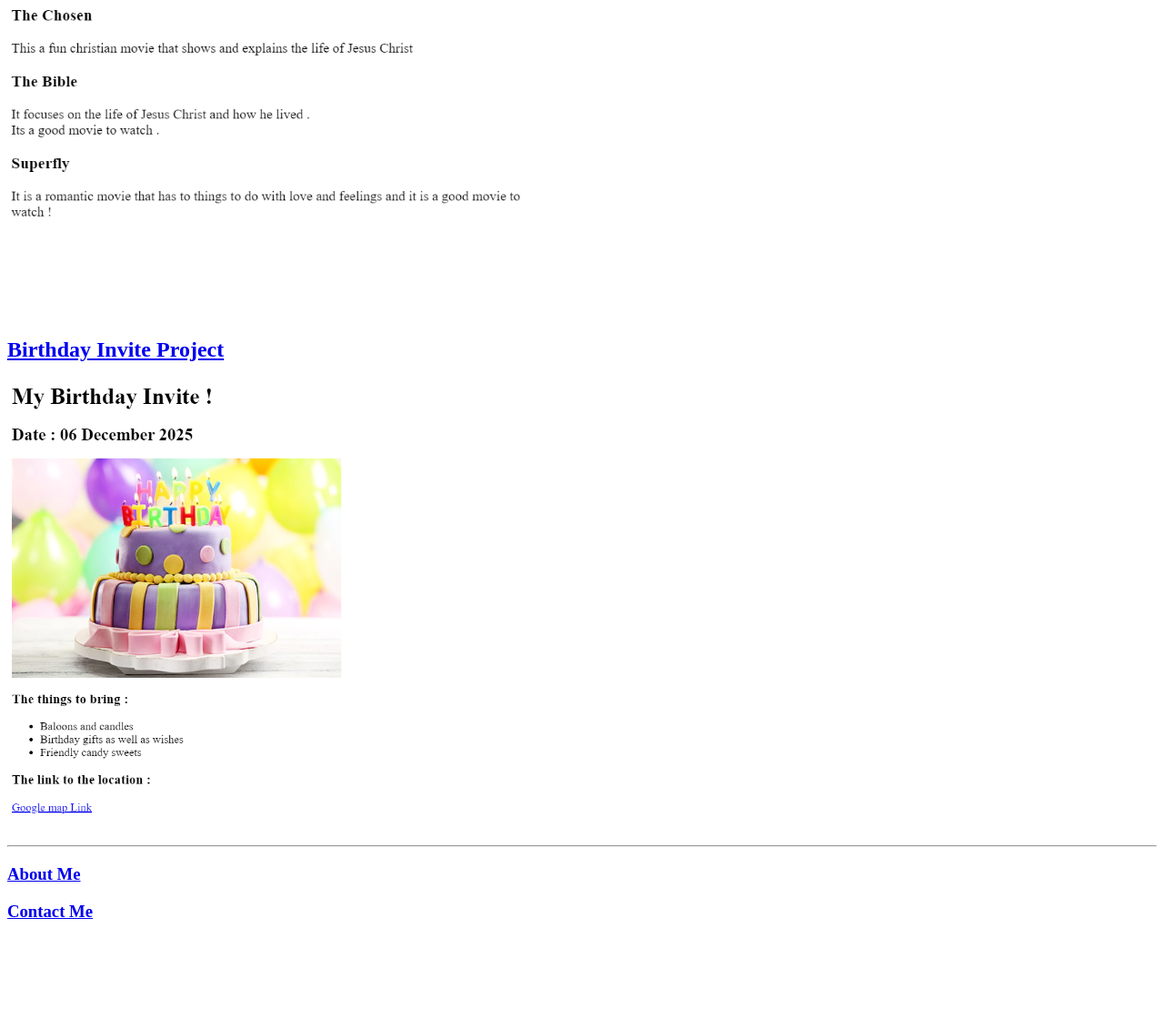
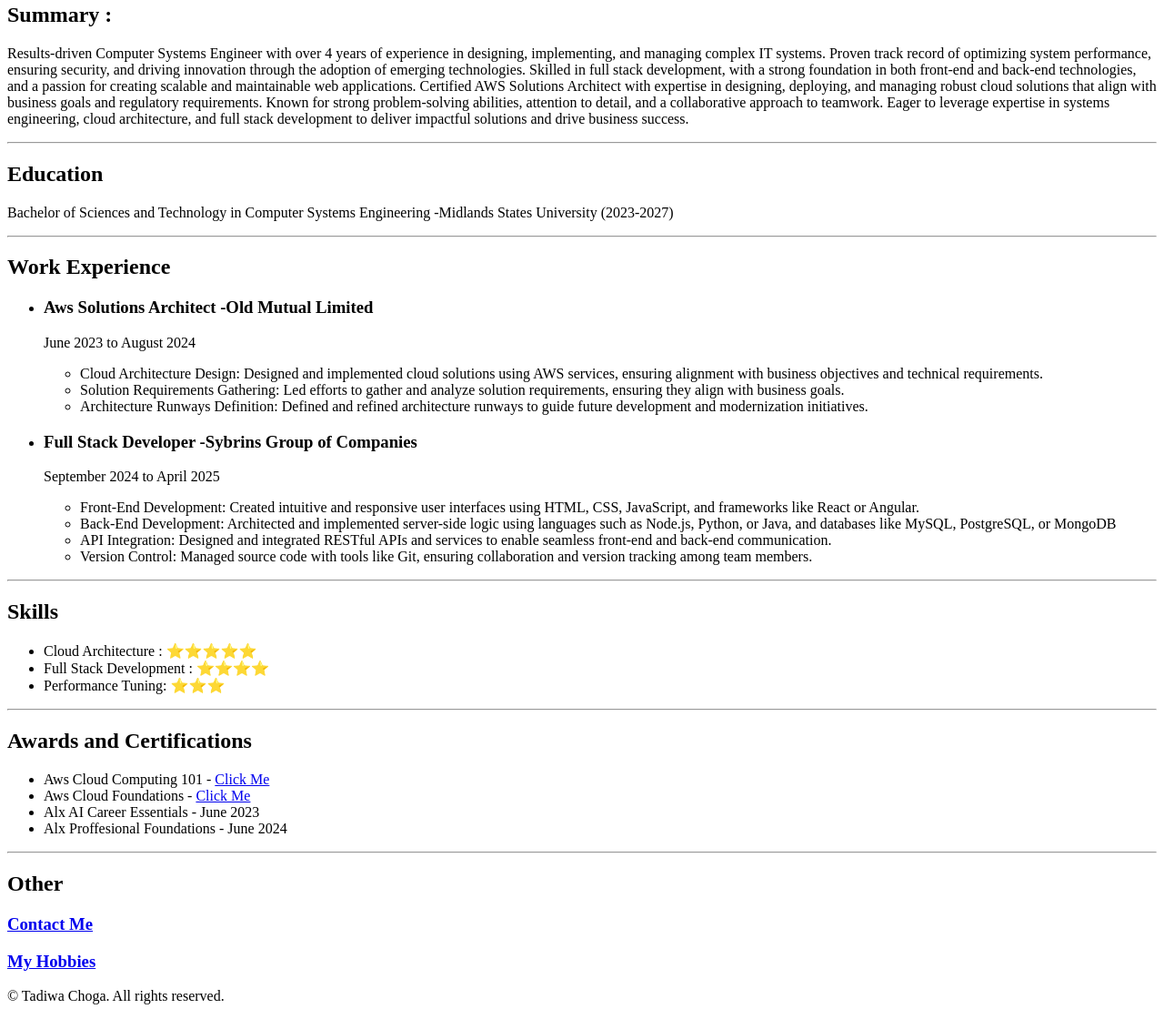
Before and after one commit to Tadiwa2003/html--portfolio, a plain HTML site: page index.html in a window 1280 px wide. Shown: the part 349-1469 px from the top of the page at 91% size. Before the commit the page ends 1381 px from the top, so only its background shows below. Drawn offline with Linux system fonts and the light colour scheme.

Commit message:
Add files via upload

```diff
--- a/index.html
+++ b/index.html
@@ -1,34 +1,60 @@
-<!-- TODO 1: Create the HTML Boilerplate -->
 <!DOCTYPE html>
 <html lang="en">
 <head>
     <meta charset="UTF-8">
     <meta name="viewport" content="width=device-width, initial-scale=1.0">
-    <title>My Portfolio </title>
+    <title>My Resume </title>
 </head>
 <body>
-    <h1>Tadiwa Choga's Portfolio </h1>
-    <h2>I am Web Developer </h2>
-    <hr/>
-    <a href="./public/movie-ranking.html" atl="movie ranking link "><h2>Movie Rankings Project </h2></a>
-    <img src="./assets/images/movie-ranking.png" height="500" alt="Screenshot for movie rankings ">
-    <a href="./public/birthday-invite.html" alt="birthday invite project "><h2>Birthday Invite Project </h2></a>
-    <img src="./assets/images/birthday-invite.png .png"  height="500" alt="birthday invite screensshot ">
-    <hr/>
-    <a href="./public/about.html" alt="About Me "><h3>About Me </h3></a>
-    <a href="./public/contact.html" alt="Contact "><h3>Contact Me </h3></a>
+<h1>Tadiwa Choga </h1>
+<img src="./WhatsApp Image 2024-08-19 at 09.25.18_8724aaae(1).jpg" alt="Tadiwa Choga pictures ">
+<h2>Summary :</h2>
+<p>Results-driven Computer Systems Engineer with over 4 years  of experience in designing, implementing, and managing complex IT systems. Proven track record of optimizing system performance, ensuring security, and driving innovation through the adoption of emerging technologies. Skilled in full stack development, with a strong foundation in both front-end and back-end technologies, and a passion for creating scalable and maintainable web applications. Certified AWS Solutions Architect with expertise in designing, deploying, and managing robust cloud solutions that align with business goals and regulatory requirements. Known for strong problem-solving abilities, attention to detail, and a collaborative approach to teamwork. Eager to leverage expertise in systems engineering, cloud architecture, and full stack development to deliver impactful solutions and drive business success.</p>
+<hr/>
+<h2>Education </h2>
+<p>Bachelor of Sciences and Technology in Computer Systems Engineering -Midlands States University (2023-2027)</p>
+<hr/>
+<h2>Work Experience </h2>
+<ul>
+    <li><h3>Aws Solutions Architect -Old Mutual Limited </h3>
+        <p>June 2023 to August 2024</p>
+        <ul>
+            <li> Cloud Architecture Design: Designed and implemented cloud solutions using AWS services, ensuring alignment with business objectives and technical requirements.</li>
+            <li>Solution Requirements Gathering: Led efforts to gather and analyze solution requirements, ensuring they align with business goals.</li>
+            <li>Architecture Runways Definition: Defined and refined architecture runways to guide future development and modernization initiatives.</li>
+        </ul>
+    </li>
+</ul>
+<ul>
+    <li><h3>Full Stack Developer -Sybrins Group of Companies</h3>
+        <p>September 2024 to April 2025 </p>
+        <ul>
+            <li>Front-End Development: Created intuitive and responsive user interfaces using HTML, CSS, JavaScript, and frameworks like React or Angular.</li>
+            <li>Back-End Development: Architected and implemented server-side logic using languages such as Node.js, Python, or Java, and databases like MySQL, PostgreSQL, or MongoDB</li>
+            <li>API Integration: Designed and integrated RESTful APIs and services to enable seamless front-end and back-end communication.</li>
+            <li>Version Control: Managed source code with tools like Git, ensuring collaboration and version tracking among team members.</li>
+        </ul>
+    </li>
+</ul>
+<hr/>
+<h2>Skills</h2>
+<ul>
+    <li>Cloud Architecture : ⭐️⭐️⭐️⭐️⭐️</li>
+    <li>Full Stack Development : ⭐️⭐️⭐️⭐️</li>
+    <li>Performance Tuning: ⭐️⭐️⭐️</li>
+</ul>
+<hr/>
+<h2>Awards and Certifications</h2>
+<ul>
+    <li>Aws Cloud Computing 101 - <a href="https://www.credly.com/badges/620aee18-ffdc-4819-8bb2-0043fe693a79/public_url" alt="Link for Aws Foundations "> Click Me </a></li>
+    <li>Aws Cloud Foundations - <a href="https://www.credly.com/badges/01131c58-5415-4ce1-ad5d-5c17e3a2b790/public_url" alt="Aws Cloud Foundations ">Click Me </a></li>
+    <li> Alx AI Career Essentials - June 2023</li>
+    <li>Alx Proffesional Foundations - June 2024 </li>
+</ul>
+<hr/>
+<h2>Other </h2>
+<a href="./contact.html" alt="Contact Details "><h3>Contact Me </h3></a>
+<a href="./Hobbies.html" alt="Hobbies"><h3>My Hobbies</h3></a>
+<p>© Tadiwa Choga. All rights reserved.</p>
 </body>
 </html>
-<!-- TODO 2: Add Your previous projects' HTML into the public folder -->
-
-<!-- TODO 3: Take screenshots of your project previews and add the images to the images folder -->
-
-<!-- TODO 4: Add titles/subtitles etc. -->
-
-<!-- TODO 5: Add a link to the project pages -->
-
-<!-- TODO 6: Add images to show the project previews
-HINT for TODO 6: You can use the height attribute set to 200 to make the image smaller:
-https://developer.mozilla.org/en-US/docs/Web/HTML/Element/img#attr-height -->
-
-<!-- TODO 7: Add the Contact Me and About Me page links -->
```
Also changed, not shown: Hobbies.html (added, +18 -0 lines), contact.html (added, +17 -0 lines), WhatsApp Image 2024-08-19 at 09.25.18_8724aaae(1).jpg (added).
